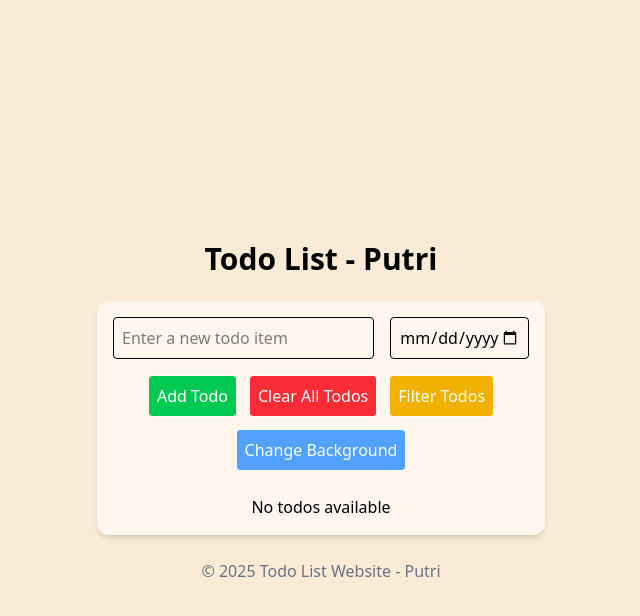
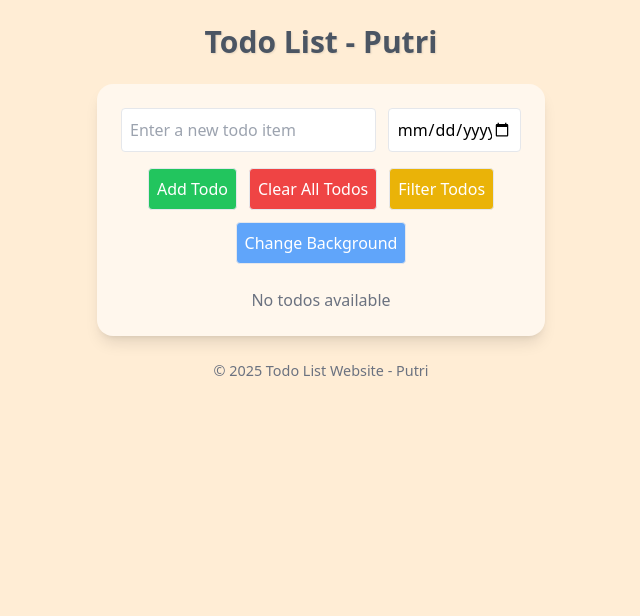
Before and after one commit to putriamhalia/CodingCamp-27Oct2025-Putri, a plain HTML site: page index.html in a window 1280 px wide. Shown: the whole page, without its empty margins (319-959 px from the left). Drawn offline with nearby package versions, Linux system fonts and the light colour scheme.

Commit message:
Enhance Todo List app with improved styling, input validation, and filtering functionality

```diff
--- a/css/style.css
+++ b/css/style.css
@@ -1,6 +1,38 @@
+/* 🌸 Putri's To-Do List Custom Style */
+
+/* Buat transisi warna halus di background dan tombol */
 body {
-    background-color: antiquewhite;
-    justify-items: center;
-    align-content: center;
-    height: 100vh;
+  transition: background-color 0.5s ease-in-out;
 }
+
+/* Buat teks header sedikit lembut */
+h1 {
+  color: #4b5563; /* abu tua elegan */
+  text-shadow: 1px 1px 2px rgba(0, 0, 0, 0.1);
+}
+
+/* Buat todo list item tampil lebih manis */
+#todo-list li {
+  transition: transform 0.2s ease, background-color 0.3s ease;
+}
+
+/* Efek hover di todo item */
+#todo-list li:hover {
+  transform: scale(1.02);
+  background-color: #fefce8; /* kuning lembut */
+}
+
+/* Footer text agar lebih kecil dan lembut */
+footer p {
+  font-size: 0.9rem;
+  color: #6b7280;
+}
+
+/* Supaya tombol lebih lembut saat diklik */
+button {
+  transition: background-color 0.3s ease, transform 0.2s ease;
+}
+
+button:hover {
+  transform: scale(1.05);
+}
--- a/index.html
+++ b/index.html
@@ -2,55 +2,100 @@
 <html lang="en">
 
 <head>
-  <meta charset="UTF-8">
-  <meta name="viewport" content="width=device-width, initial-scale=1.0">
+  <meta charset="UTF-8" />
+  <meta name="viewport" content="width=device-width, initial-scale=1.0" />
   <title>Todo List - Putri</title>
 
   <!-- CSS External file -->
-  <link rel="stylesheet" href="css/style.css">
+  <link rel="stylesheet" href="css/style.css" />
 
   <!-- Tailwind CSS CDN -->
-  <script src="https://cdn.jsdelivr.net/npm/@tailwindcss/browser@4"></script>
+  <script src="https://cdn.tailwindcss.com"></script>
 </head>
 
-<body class="bg-orange-100 transition-colors duration-500">
+<body class="bg-orange-100 transition-colors duration-500 font-sans">
 
-  <!-- Header Content -->
+  <!-- Header -->
   <header class="text-center my-6">
     <h1 class="text-3xl font-bold">Todo List - Putri</h1>
   </header>
 
-  <!-- Main Content -->
-  <main class="max-w-md mx-auto p-4 bg-orange-50 rounded-xl shadow-md">
-    <!-- Form Section -->
-    <section>
-      <form class="flex gap-4 mb-4 justify-center">
-        <!-- Todo Input -->
-        <input class="border p-2 rounded w-2/3" type="text" id="todo-input" placeholder="Enter a new todo item">
+  <!-- Main Container -->
+  <main class="max-w-md mx-auto p-6 bg-orange-50 rounded-2xl shadow-lg">
 
-        <!-- Date Input -->
-        <input class="border p-2 rounded w-1/3" type="date" id="todo-date">
-      </form>
+    <!-- Input Section -->
+    <section class="mb-4">
+      <div class="flex flex-col sm:flex-row gap-3 justify-center">
+        <input
+          class="border p-2 rounded w-full sm:w-2/3 focus:outline-none focus:ring-2 focus:ring-blue-300"
+          type="text"
+          id="todo-input"
+          placeholder="Enter a new todo item"
+        />
 
-      <!-- Buttons Section -->
-      <div class="flex flex-wrap justify-center gap-3">
-        <button class="border p-2 rounded bg-green-500 text-white hover:bg-green-600" type="button" onclick="addTodo()">Add Todo</button>
-        <button class="border p-2 rounded bg-red-500 text-white hover:bg-red-600" type="button" onclick="clearAllTodos()">Clear All Todos</button>
-        <button class="border p-2 rounded bg-yellow-500 text-white hover:bg-yellow-600" type="button" onclick="filterTodos()">Filter Todos</button>
-        <button class="border p-2 rounded bg-blue-400 text-white hover:bg-blue-500" type="button" onclick="changeBackgroundColor()">Change Background</button>
+        <input
+          class="border p-2 rounded w-full sm:w-1/3 focus:outline-none focus:ring-2 focus:ring-blue-300"
+          type="date"
+          id="todo-date"
+        />
       </div>
+    </section>
+
+    <!-- Button Section -->
+    <section class="flex flex-wrap justify-center gap-3 my-4">
+      <button
+        class="border p-2 rounded bg-green-500 text-white hover:bg-green-600"
+        type="button"
+        onclick="addTodo()"
+      >
+        Add Todo
+      </button>
+
+      <button
+        class="border p-2 rounded bg-red-500 text-white hover:bg-red-600"
+        type="button"
+        onclick="clearAllTodos()"
+      >
+        Clear All Todos
+      </button>
+
+      <button
+        class="border p-2 rounded bg-yellow-500 text-white hover:bg-yellow-600"
+        type="button"
+        onclick="filterTodos()"
+      >
+        Filter Todos
+      </button>
+
+      <!-- Tombol Reset Filter -->
+      <button
+        id="reset-filter-btn"
+        class="border p-2 rounded bg-gray-500 text-white hover:bg-gray-600 hidden"
+        type="button"
+        onclick="resetFilter()"
+      >
+        Reset Filter
+      </button>
+
+      <button
+        class="border p-2 rounded bg-blue-400 text-white hover:bg-blue-500"
+        type="button"
+        onclick="changeBackgroundColor()"
+      >
+        Change Background
+      </button>
     </section>
 
     <!-- Todo List Section -->
     <section class="mt-6">
       <ul id="todo-list" class="space-y-2 text-center">
-        <li>No todos available</li>
+        <li class="text-gray-500">No todos available</li>
       </ul>
     </section>
   </main>
 
-  <!-- Footer Content -->
-  <footer class="text-center text-gray-500 mt-6">
+  <!-- Footer -->
+  <footer class="text-center text-gray-500 mt-6 mb-4">
     <p>&copy; 2025 Todo List Website - Putri</p>
   </footer>
 
--- a/js/script.js
+++ b/js/script.js
@@ -2,6 +2,8 @@ console.log("Hello, Putri's Todo App is running!");
 
 // Local array to store todo items
 let todos = [];
+let isFiltered = false; // status apakah sedang difilter
+let filteredTodos = []; // data hasil filter
 
 // Fungsi validasi form input
 function validateForm(todo, date) {
@@ -21,38 +23,28 @@ function addTodo() {
   const todoInput = document.getElementById("todo-input").value;
   const todoDate = document.getElementById("todo-date").value;
 
-  // Validasi form
-  if (!validateForm(todoInput, todoDate)) {
-    return;
-  }
+  if (!validateForm(todoInput, todoDate)) return;
 
-  // Tambahkan ke array todos
   todos.push({ task: todoInput, dueDate: todoDate });
   console.log("Current Todos:", todos);
 
-  // Render ulang daftar todo
   renderTodos();
 
-  // Kosongkan input setelah ditambahkan
   document.getElementById("todo-input").value = "";
   document.getElementById("todo-date").value = "";
 }
 
-// Fungsi untuk menampilkan daftar todo di layar
-function renderTodos() {
+// Fungsi menampilkan daftar todo di layar
+function renderTodos(list = todos) {
   const todoList = document.getElementById("todo-list");
-
-  // Hapus tampilan lama
   todoList.innerHTML = "";
 
-  // Jika belum ada todo
-  if (todos.length === 0) {
+  if (list.length === 0) {
     todoList.innerHTML = "<p class='text-gray-500'>No todos available</p>";
     return;
   }
 
-  // Tampilkan semua todo
-  todos.forEach((todo, index) => {
+  list.forEach((todo, index) => {
     todoList.innerHTML += `
       <li class="flex justify-between items-center bg-white p-2 rounded shadow-sm">
         <span>${todo.task} - <small class="text-gray-500">${todo.dueDate}</small></span>
@@ -66,8 +58,8 @@ function renderTodos() {
 // Fungsi untuk menghapus satu todo
 function deleteTodo(index) {
   if (confirm("Are you sure you want to delete this todo?")) {
-    todos.splice(index, 1); // hapus item berdasarkan indeks
-    renderTodos(); // render ulang daftar
+    todos.splice(index, 1);
+    renderTodos(isFiltered ? filteredTodos : todos);
   }
 }
 
@@ -80,40 +72,54 @@ function clearAllTodos() {
 
   if (confirm("Are you sure you want to clear all todos?")) {
     todos = [];
+    filteredTodos = [];
+    isFiltered = false;
     renderTodos();
     console.log("All todos cleared.");
   }
 }
 
-// Fungsi untuk memfilter todo (contoh sederhana)
+// ✅ Fungsi filter berdasarkan kata kunci
 function filterTodos() {
   if (todos.length === 0) {
     alert("No todos to filter!");
     return;
   }
 
-  const today = new Date().toISOString().split("T")[0]; // tanggal hari ini
-  const filtered = todos.filter(todo => todo.dueDate === today);
+  const keyword = prompt("Enter a keyword to filter todos (case insensitive):");
+
+  if (!keyword || keyword.trim() === "") {
+    alert("Please enter a valid keyword!");
+    return;
+  }
+
+  filteredTodos = todos.filter(todo =>
+    todo.task.toLowerCase().includes(keyword.toLowerCase())
+  );
 
   const todoList = document.getElementById("todo-list");
   todoList.innerHTML = "";
 
-  if (filtered.length === 0) {
-    todoList.innerHTML = `<p class="text-gray-500">No todos for today (${today})</p>`;
+  if (filteredTodos.length === 0) {
+    todoList.innerHTML = `<p class="text-gray-500">No todos match "${keyword}"</p>`;
   } else {
-    filtered.forEach((todo, index) => {
-      todoList.innerHTML += `
-        <li class="flex justify-between items-center bg-white p-2 rounded shadow-sm">
-          <span>${todo.task} - <small class="text-gray-500">${todo.dueDate}</small></span>
-          <button class="bg-red-400 text-white px-2 py-1 rounded hover:bg-red-500"
-            onclick="deleteTodo(${index})">Delete</button>
-        </li>
-      `;
-    });
+    renderTodos(filteredTodos);
   }
+
+  isFiltered = true;
+  document.getElementById("reset-filter-btn").classList.remove("hidden"); // tampilkan tombol reset
 }
 
-// Fungsi untuk mengganti warna background
+// ✅ Fungsi untuk mereset filter (tampilkan semua todo lagi)
+function resetFilter() {
+  isFiltered = false;
+  filteredTodos = [];
+  renderTodos(todos);
+  document.getElementById("reset-filter-btn").classList.add("hidden"); // sembunyikan tombol reset lagi
+  console.log("Filter reset, showing all todos.");
+}
+
+// Fungsi ganti warna background
 function changeBackgroundColor() {
   const colors = ["#fef3c7", "#e0f2fe", "#fce7f3", "#dcfce7", "#fef9c3", "#e9d5ff", "#ffe4e6"];
   const randomColor = colors[Math.floor(Math.random() * colors.length)];
```
